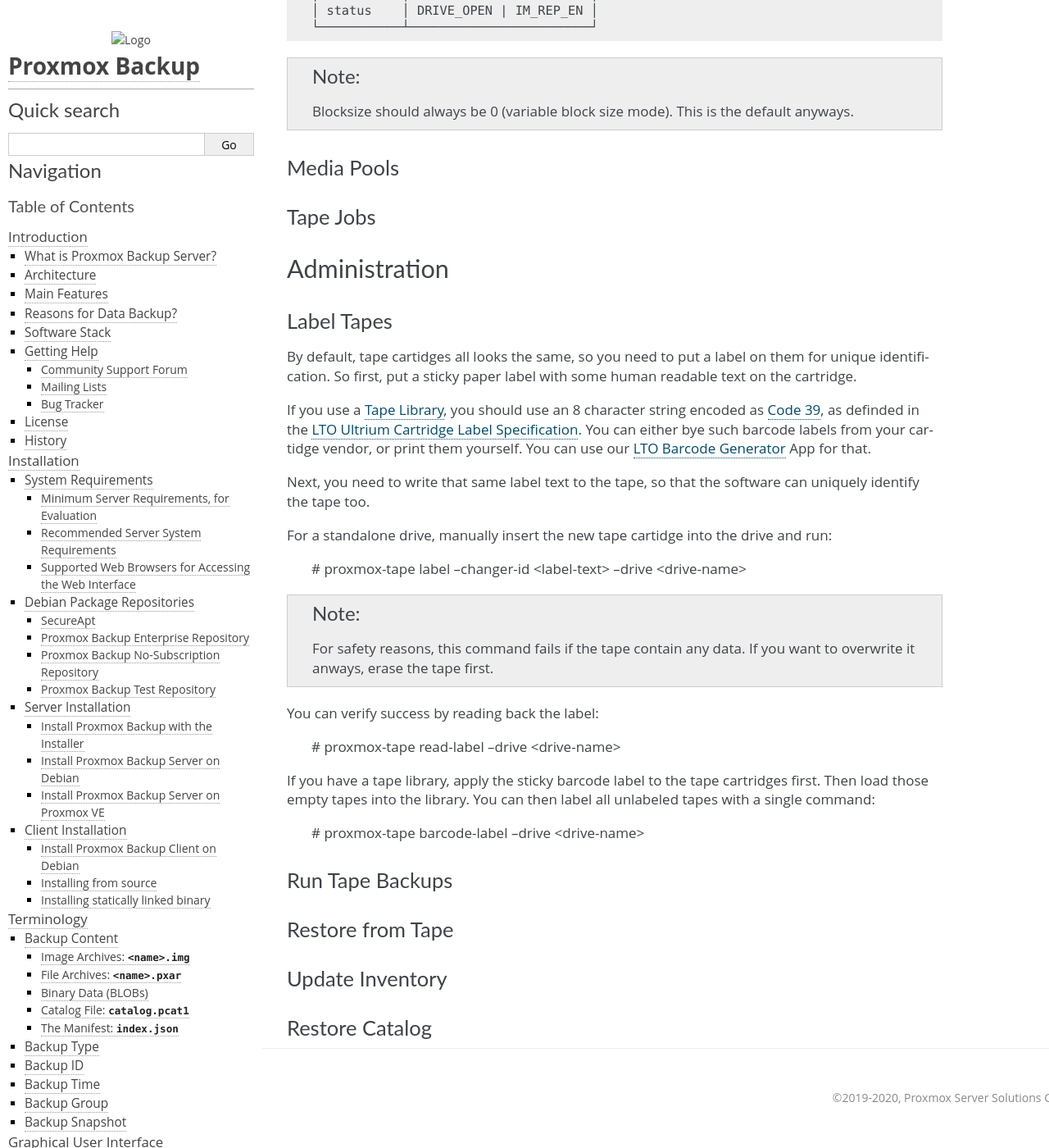
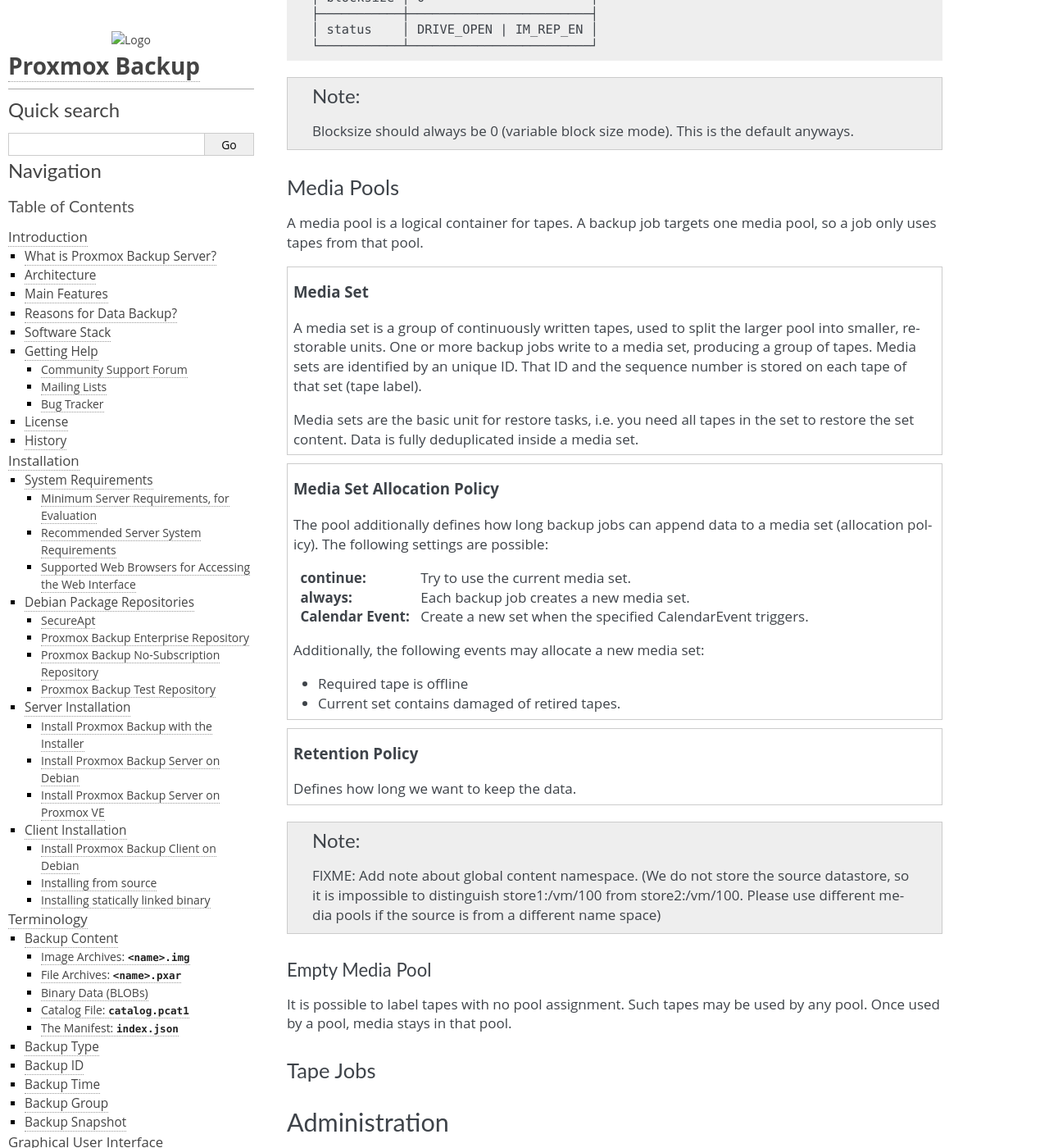
Before and after one commit to proxmox/proxmox-backup, a Sphinx documentation site: the page built from docs/tape-backup.rst, in a window 1280 px wide and 1400 px high, scrolled down 6196 px. Shown: the whole window at 82% size. Built offline with Sphinx 7.4.7, drawn with Linux system fonts in a browser that asks for light colours; some of the changed text lies outside the part shown.

Commit message:
tape: add some media pool docu

```diff
--- a/docs/tape-backup.rst
+++ b/docs/tape-backup.rst
@@ -113,9 +113,12 @@
 
 :Media Pools: A media pool is a logical container for tapes. A backup
    job targets one media pool, so a job only uses tapes from that
-   pool. The pool aditionally defines how long we can append data to a
-   tape (allocation policy), and how long we want to keep that data
-   (retention policy).
+   pool. The pool additionally defines how long a backup job can
+   append data to tapes (allocation policy) and how long you want to
+   keep the data (retention policy).
+
+:Media Set: A group of continuously written tapes (all from the same
+   media pool).
 
 :Tape drive: The decive used to read and write data to the tape. There
    are standalone drives, but drives often ship within tape libraries.
@@ -341,6 +344,58 @@
 Media Pools
 ~~~~~~~~~~~
 
+A media pool is a logical container for tapes. A backup job targets
+one media pool, so a job only uses tapes from that pool.
+
+.. topic:: Media Set
+
+   A media set is a group of continuously written tapes, used to split
+   the larger pool into smaller, restorable units. One or more backup
+   jobs write to a media set, producing a group of tapes. Media sets
+   are identified by an unique ID. That ID and the sequence number is
+   stored on each tape of that set (tape label).
+
+   Media sets are the basic unit for restore tasks, i.e. you need all
+   tapes in the set to restore the set content. Data is fully
+   deduplicated inside a media set.
+
+
+.. topic:: Media Set Allocation Policy
+
+   The pool additionally defines how long backup jobs can append data
+   to a media set (allocation policy). The following settings are possible:
+
+   :continue: Try to use the current media set.
+
+   :always: Each backup job creates a new media set.
+
+   :Calendar Event: Create a new set when the specified CalendarEvent triggers.
+
+   Additionally, the following events may allocate a new media set:
+
+   - Required tape is offline
+
+   - Current set contains damaged of retired tapes.
+
+
+.. topic:: Retention Policy
+
+   Defines how long we want to keep the data.
+
+
+.. NOTE:: FIXME: Add note about global content namespace. (We do not store
+   the source datastore, so it is impossible to distinguish
+   store1:/vm/100 from store2:/vm/100. Please use different media
+   pools if the source is from a different name space)
+
+
+Empty Media Pool
+^^^^^^^^^^^^^^^^
+
+It is possible to label tapes with no pool assignment. Such tapes may
+be used by any pool. Once used by a pool, media stays in that pool.
+
+
 
 Tape Jobs
 ~~~~~~~~~
```
